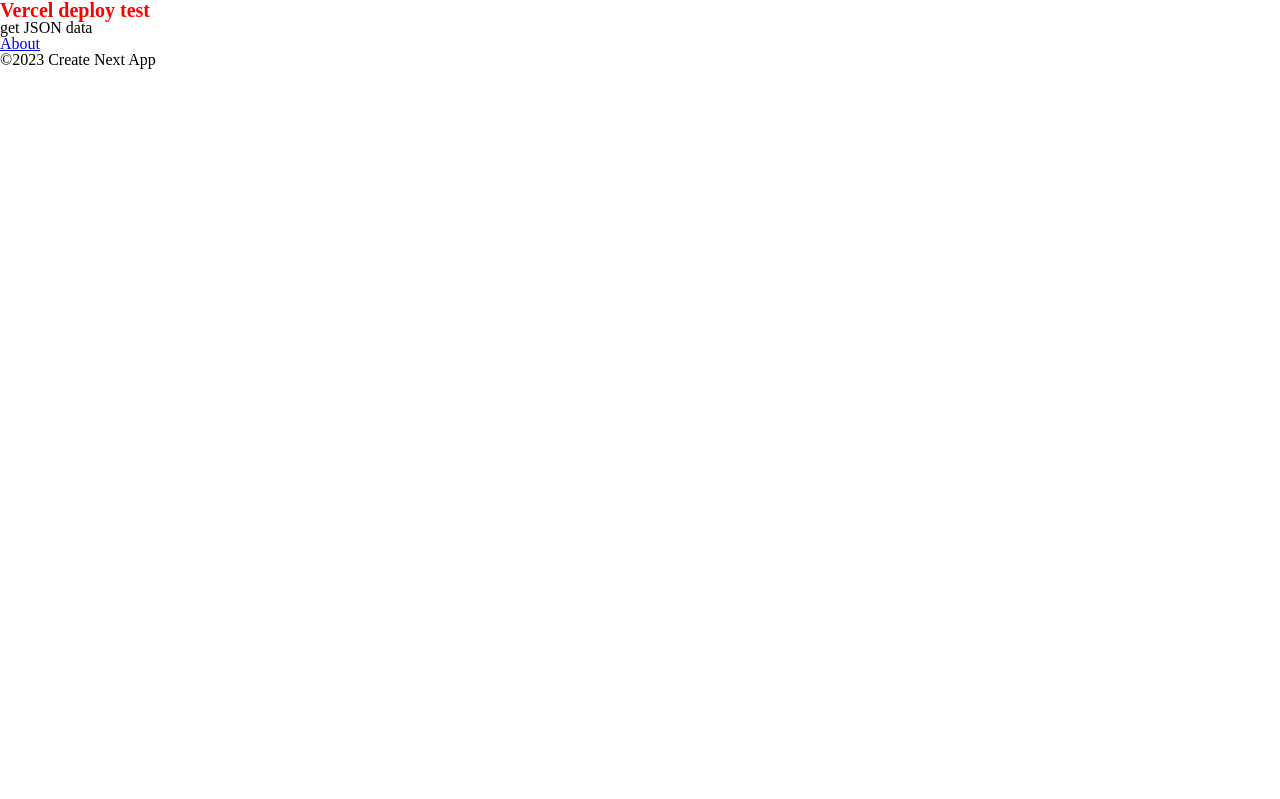
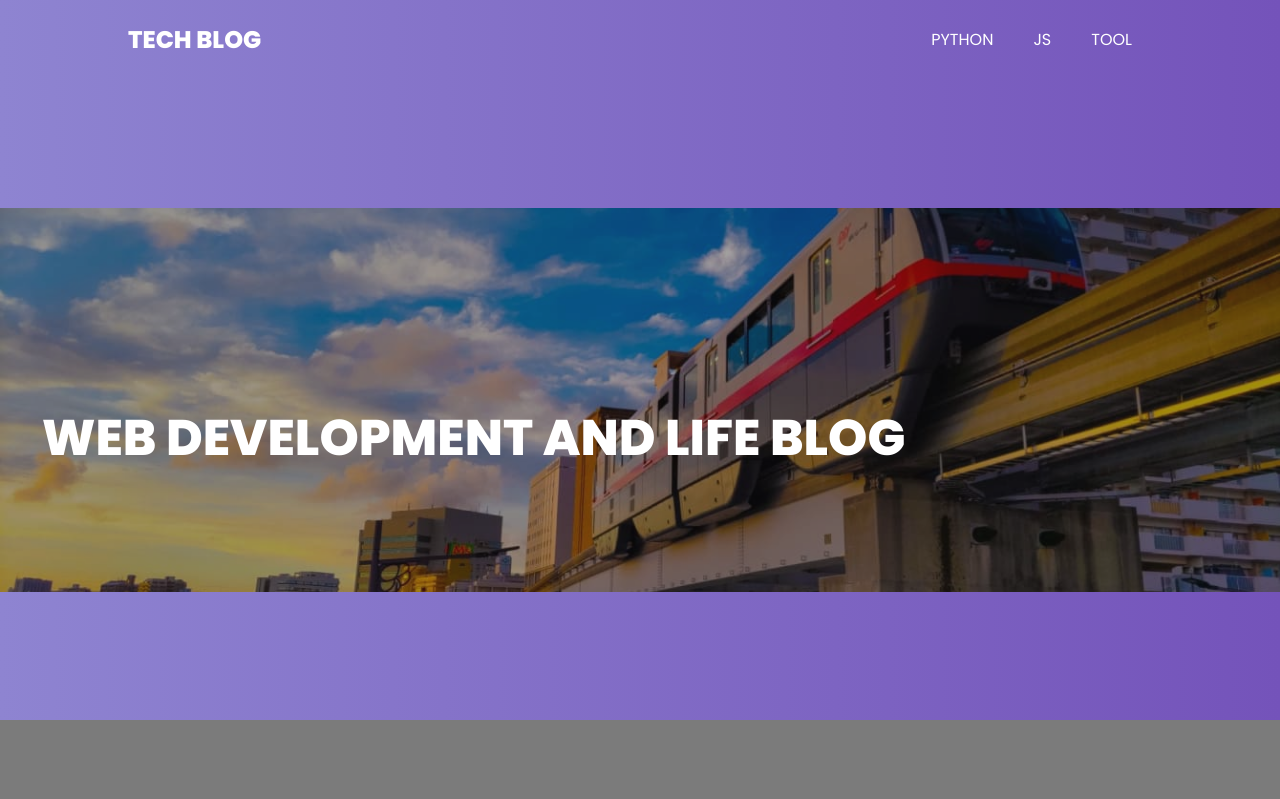
Before and after one commit to shim369/Nextjs-TypeScript-MicroCMS-Site, a Next.js app: page / in a window 1280 px wide. Shown: the top 799 px of the page. Built offline with nearby package versions, Linux system fonts and the light colour scheme.

Commit message:
test gsap

```diff
--- a/package.json
+++ b/package.json
@@ -15,9 +15,11 @@
     "@types/react-dom": "18.0.10",
     "eslint": "8.33.0",
     "eslint-config-next": "13.1.6",
+    "gsap": "^3.11.4",
     "next": "13.1.6",
     "react": "18.2.0",
     "react-dom": "18.2.0",
+    "three": "^0.149.0",
     "typescript": "4.9.5"
   },
   "devDependencies": {
--- a/pages/about.tsx
+++ b/pages/about.tsx
@@ -4,7 +4,6 @@ import Link from 'next/link'
 export default function About() {
 	return (
 		<Layout>
-			<div>text about</div>
 			<Link href="./">Top</Link>
 		</Layout>
 	)
--- a/pages/components/header.tsx
+++ b/pages/components/header.tsx
@@ -1,13 +1,57 @@
+import Image from 'next/image'
+import { gsap } from 'gsap';
 import styles from '../../styles/Home.module.css'
 type Props = {
 	title?: string
 }
 export default function Header({ title }: Props) {
+	const hero = document.querySelector(".hero");
+	const slider = document.querySelector(".slider");
+	const logo = document.querySelector(".logo");
+	const menu = document.querySelector(".menu");
+	const headline = document.querySelector(".headline");
+
+	const tl = gsap.timeline();
+
+	tl.fromTo(hero, 1, { height: "0%" }, { height: "80%" })
+	.fromTo(
+		hero,
+		1.2,
+		{ width: "100%" },
+		{ width: "80%" }
+	)
+	.fromTo(
+		slider,
+		1.2,
+		{ y: "-100%" },
+		{ y: "0%" },
+		"-=1.2"
+	)
+	.fromTo(logo, 0.5, { opacity: 0, x: 30 }, { opacity: 1, x: 0 }, "-=0.5")
+	.fromTo(menu, 0.5, { opacity: 0, x: 30 }, { opacity: 1, x: 0 }, "-=0.5")
+	.fromTo(headline, 0.5, { opacity: 0, x: 0 }, { opacity: 1, x: 30 }, "-=0.5");
+
 	return (
 		<>
 			<header>
-				<h1 className={ styles.title__test }>{ title }</h1>
+			<nav>
+				<h2 className={styles.logo}>TECH BLOG</h2>
+				<ul className={styles.menu}>
+					<li><a href="">PYTHON</a></li>
+					<li><a href="">JS</a></li>
+					<li><a href="">TOOL</a></li>
+				</ul>
+			</nav>
+			<section>
+				<div className={styles.hero}>
+					<Image src="/images/3.jpg" alt="" width={800} height={500} />
+					<h1 className={styles.headline}>WEB DEVELOPMENT AND LIFE BLOG</h1>
+				</div>
+			</section>
 			</header>
+			<div className={styles.slider}>
+
+			</div>
 		</>
 	)
 }
--- a/pages/index.tsx
+++ b/pages/index.tsx
@@ -1,6 +1,7 @@
 import Layout from './components/layout'
 import Link from 'next/link'
 import useSWR from 'swr'
+import styles from '../styles/Home.module.css'
 
 const fetcher = (data:string) => fetch(data).then(res => res.json())
 
@@ -10,7 +11,7 @@ export default function Home() {
 	if (!data) return <div>loading...</div>
 	return (
 		<Layout>
-			<div>{data.message}</div>
+			<div className={styles.message}>{data.message}</div>
 			<Link href="./about">About</Link>
 		</Layout>
 	)
--- a/styles/Home.module.css
+++ b/styles/Home.module.css
@@ -1,5 +1,63 @@
-.title__test {
-	font-size: 20px;
-	font-weight: bold;
-	color: red;
+.logo {
+    grid-column: 2/3;
+    font-size: 24px;
 }
+
+.menu {
+    justify-self: end;
+	display: flex;
+	list-style: none;
+}
+.menu li a {
+	color: #fff;
+	text-decoration: none;
+	padding: 5px 20px;
+}
+
+.slider {
+    position: absolute;
+    top: 0;
+    left: 0;
+    width: 100%;
+    height: 100vh;
+    background: linear-gradient(to left, #7453ba, #8e84d1);
+    z-index: -1;
+}
+
+.hero {
+    height: 60%;
+    width: 100%;
+    position: relative;
+}
+
+.hero img {
+ height: 100%;
+ width: 100%;
+ object-fit: cover;
+}
+
+
+.hero::after {
+    content: "";
+    position: absolute;
+    top: 0;
+    left: 0;
+    background-color: rgb(20, 20, 20);
+    width: 100%;
+    height: 100%;
+    opacity: 0.4;
+}
+
+.headline {
+    position: absolute;
+    top: 60%;
+    left: 10%;
+    font-size: 50px;
+    color: white;
+    transform: translate(-10%, -50%);
+    z-index: 3;
+}
+
+.message {
+	margin: 20px 0;
+}
--- a/styles/globals.css
+++ b/styles/globals.css
@@ -1,6 +1,43 @@
+@import url('https://fonts.googleapis.com/css2?family=Poppins:wght@300;400;600;800&display=swap');
+
 * {
 	box-sizing: border-box;
 	margin: 0;
 	padding: 0;
 	line-height: 1;
+    font-family: "Poppins", sans-serif;
 }
+
+nav {
+    display: grid;
+    grid-template-columns: 10% 1fr 1fr 10%;
+    align-items: center;
+    color: white;
+    min-height: 10vh;
+}
+
+
+section {
+    width: 100%;
+    height: 80vh;
+    display: flex;
+    justify-content: center;
+    align-items: center;
+}
+
+main {
+	text-align: center;
+	color: #fff;
+	padding: 60px 0;
+	background: #7b7b7b;
+}
+
+main a {
+	color: #fff;
+}
+footer {
+	text-align: center;
+	color: #fff;
+	background: #7b7b7b;
+	padding: 20px 0;
+}
```
Also changed, not shown: public/images/3.jpg (added), 1 other file (tests, documents, lock files or other folders).
